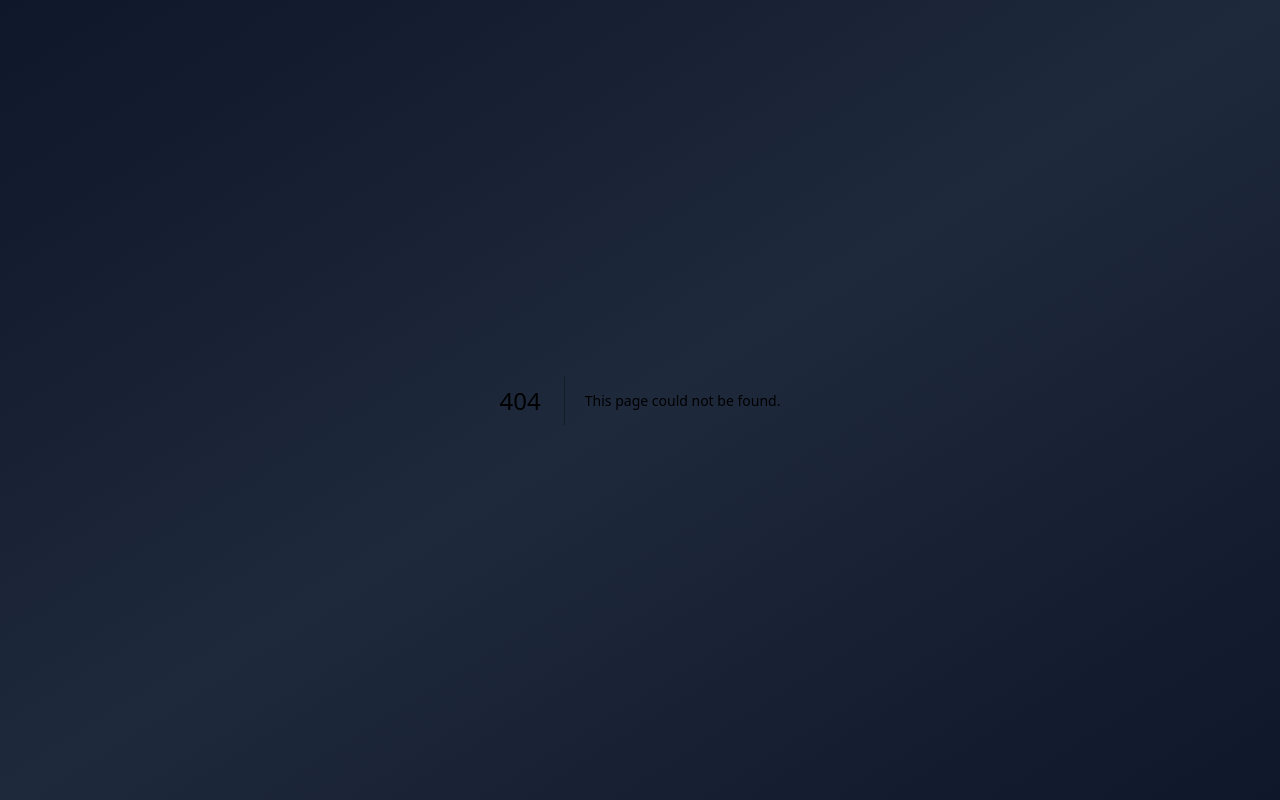
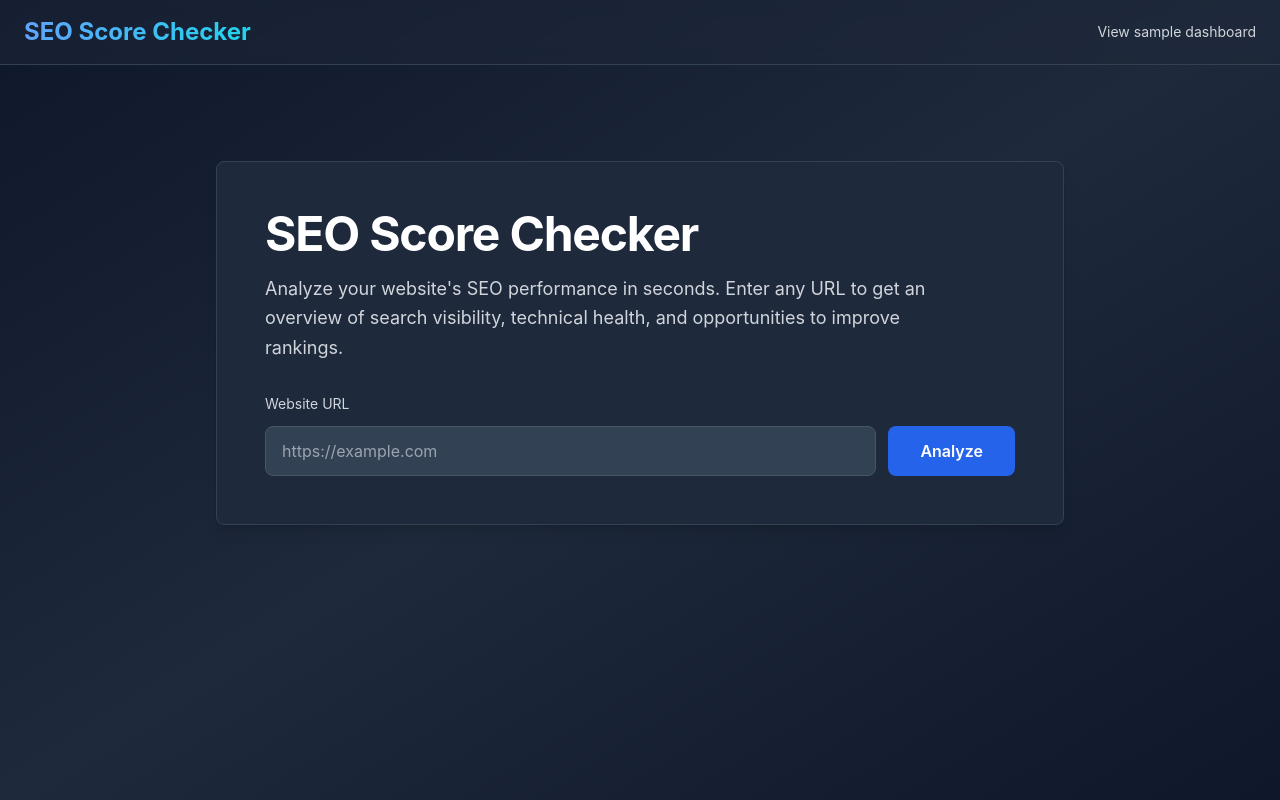
Before and after one commit to DerekAlexander/Seo-Score-Checker, a Next.js app: page / in a window 1280 px wide. Before the commit this address had no page. Built offline with nearby package versions, Linux system fonts and the light colour scheme.

Commit message:
Add SEO checker landing page on home route
Co-authored-by: Derek Alexander <derekw.alexander@gmail.com>

```diff
--- /dev/null
+++ b/app/page.js
@@ -0,0 +1,54 @@
+import Link from 'next/link'
+
+export default function HomePage() {
+  return (
+    <div className="min-h-screen bg-gradient-to-br from-slate-900 via-slate-800 to-slate-900">
+      <nav className="bg-slate-800/50 border-b border-slate-700 backdrop-blur">
+        <div className="max-w-7xl mx-auto px-6 py-4">
+          <div className="flex items-center justify-between">
+            <div className="text-2xl font-bold bg-gradient-to-r from-blue-400 to-cyan-400 bg-clip-text text-transparent">
+              SEO Score Checker
+            </div>
+            <Link
+              href="/sosa-plumber"
+              className="text-sm text-gray-300 hover:text-white transition"
+            >
+              View sample dashboard
+            </Link>
+          </div>
+        </div>
+      </nav>
+
+      <main className="max-w-4xl mx-auto px-6 py-16 sm:py-24">
+        <section className="card p-8 sm:p-12">
+          <h1 className="text-4xl sm:text-5xl font-bold text-white tracking-tight mb-4">
+            SEO Score Checker
+          </h1>
+          <p className="text-gray-300 text-lg leading-relaxed max-w-2xl mb-8">
+            Analyze your website&apos;s SEO performance in seconds. Enter any URL
+            to get an overview of search visibility, technical health, and
+            opportunities to improve rankings.
+          </p>
+
+          <form className="w-full" aria-label="SEO score checker form">
+            <label htmlFor="website-url" className="block text-sm text-gray-300 mb-3">
+              Website URL
+            </label>
+            <div className="flex flex-col sm:flex-row gap-3">
+              <input
+                id="website-url"
+                name="website-url"
+                type="url"
+                placeholder="https://example.com"
+                className="input-field flex-1"
+              />
+              <button type="button" className="btn-primary sm:px-8 whitespace-nowrap">
+                Analyze
+              </button>
+            </div>
+          </form>
+        </section>
+      </main>
+    </div>
+  )
+}
```
